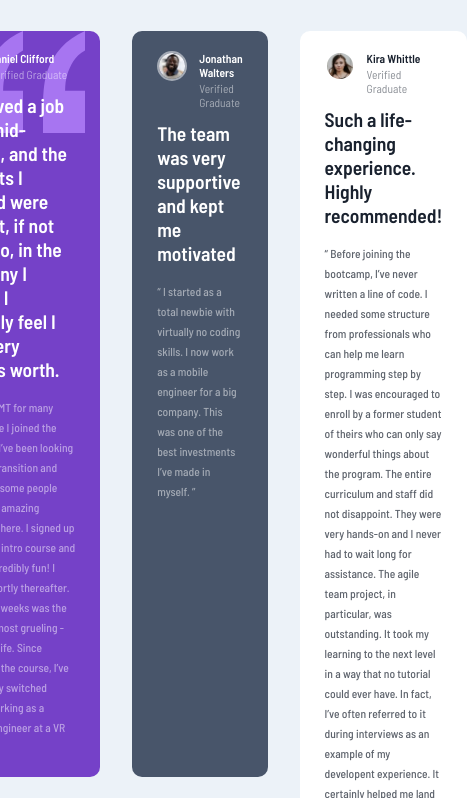
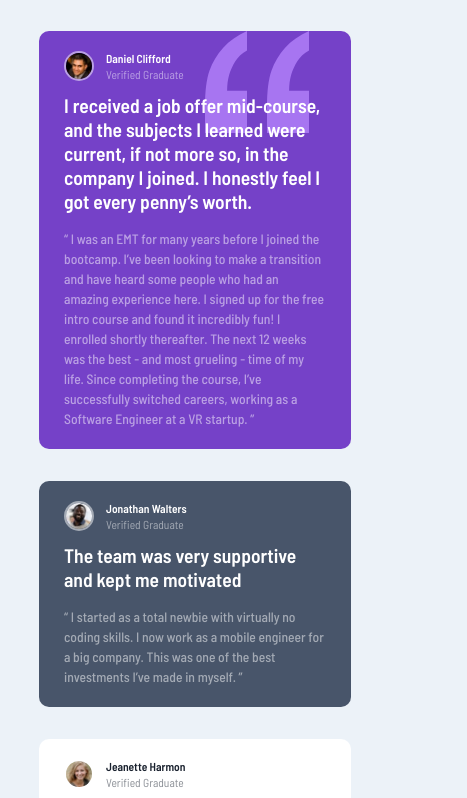
Before and after one commit to jv-miranda/Testimonials-Grid-Section, a plain HTML site: page index.html in a window 390 px wide. Shown: the top 798 px of the page, 467 px wide, since content can reach past the window. Drawn offline with Linux system fonts and the light colour scheme.

Commit message:
Project Finished

```diff
--- a/main.css
+++ b/main.css
@@ -117,3 +117,48 @@ section {
 #testimonial-03-footer, #testimonial-05-footer {
     opacity: 70%;
 }
+
+@media (max-width: 1169px) {
+    section {
+        grid-template-columns: 1fr 1fr 1fr;
+        grid-template-rows: 1fr 1fr 0.6fr;
+
+        grid-template-areas:
+        "testimonial-01 testimonial-01 testimonial-02"
+        "testimonial-03 testimonial-04 testimonial-04"
+        "testimonial-05 testimonial-05 testimonial-05"
+        ;
+    }
+}
+
+@media (max-width: 724px) {
+    section {
+        grid-template-columns: 1fr 1fr;
+        grid-template-rows: 1fr 0.6fr 0.6fr;
+
+        grid-template-areas:
+        "testimonial-01 testimonial-04"
+        "testimonial-03 testimonial-02"
+        "testimonial-05 testimonial-05"
+        ;
+    }
+
+    .testimonial-footer {
+        font-size: 1rem;
+    }
+}
+
+@media (max-width: 600px) {
+    section {
+        grid-template-columns: 1fr;
+        grid-template-rows: 0.7fr 0.4fr 0.4fr 0.7fr 1fr;
+
+        grid-template-areas:
+        "testimonial-01"
+        "testimonial-02"
+        "testimonial-03"
+        "testimonial-04"
+        "testimonial-05"
+        ;
+    }
+}
```
